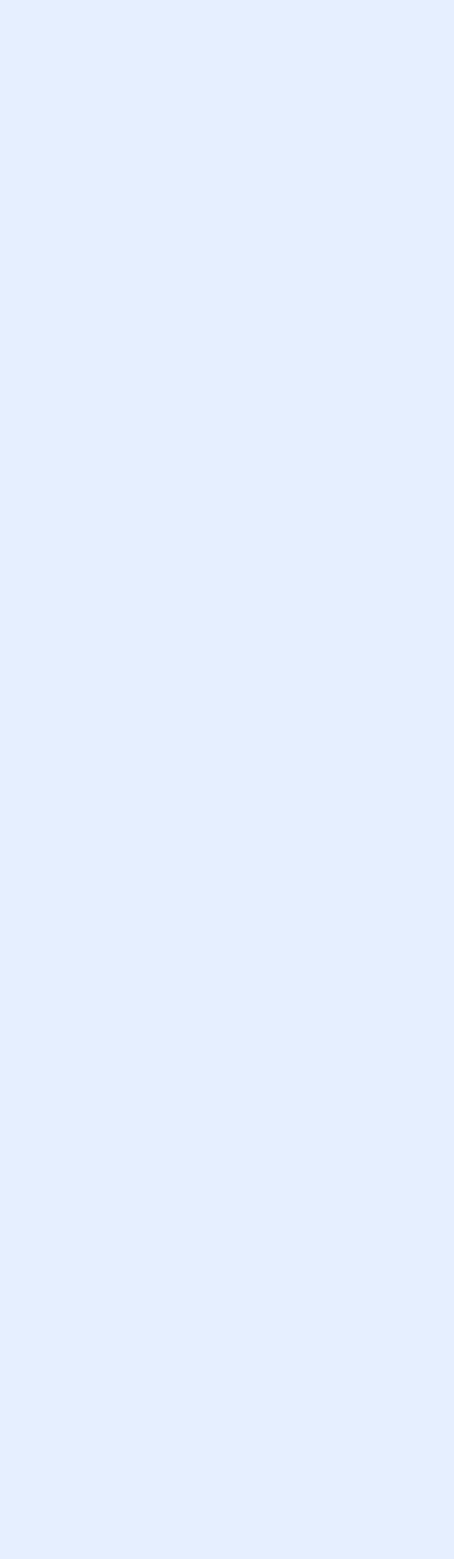
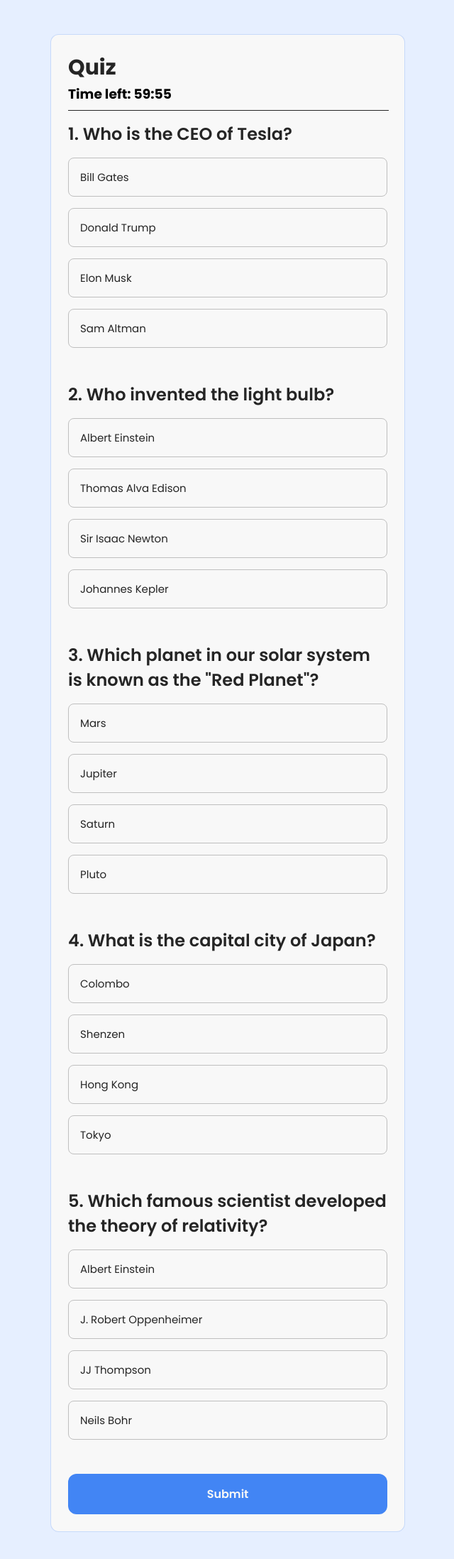
Before and after one commit to vickrant-dev/quizApp, a React (Vite) app: page /quizApp/quiz in a window 1280 px wide. Before the commit this address had no page. Shown: the top 2196 px of the page at 71% size, without its empty margins (319-959 px from the left). Before the commit the page ends 800 px from the top, so only its background shows below. Built offline with nearby package versions, Linux system fonts and the light colour scheme.

Commit message:
Updated email functionality and fixed navigation issues

```diff
--- a/src/App.jsx
+++ b/src/App.jsx
@@ -13,8 +13,8 @@ export default function App() {
                 <Router>
                     <Routes>
                         <Route path="/quizApp" element={<Welcome/>}></Route>
-                        <Route path="/quiz" element={<Quiz/>}></Route>
-                        <Route path="/results" element={<Results/>}></Route>
+                        <Route path="/quizApp/quiz" element={<Quiz/>}></Route>
+                        <Route path="/quizApp/results" element={<Results/>}></Route>
                     </Routes>
                 </Router>
             </UserProvider>
--- a/src/Components/Quiz.jsx
+++ b/src/Components/Quiz.jsx
@@ -47,13 +47,8 @@ export default function Quiz() {
         setScore(currentScore);
 
         localStorage.setItem("quizCompleted", "true");
-
-        if(!localStorage.getItem('email-sent')){
-            sendEmail(currentScore);
-            localStorage.setItem("email-sent", true);
-        }
-
-        navigate('/results', {replace: true});
+        sendEmail(currentScore);
+        navigate('/quizApp/results', {replace: true});
     }
 
     const handleTimeUp = () => {
@@ -68,13 +63,8 @@ export default function Quiz() {
         setScore(currentScore);
 
         localStorage.setItem("quizCompleted", "true");
-
-        if(!localStorage.getItem('email-sent')){
-            sendEmail(currentScore);
-            localStorage.setItem("email-sent", true);
-        }
-
-        navigate('/results', {replace: true});
+        sendEmail(currentScore);
+        navigate('/quizApp/results', {replace: true});
     }
 
     const sendEmail = (currentScore) => {
@@ -96,6 +86,8 @@ export default function Quiz() {
                         console.error("Failed to send email", error);
                     }
                 )
+
+            localStorage.removeItem('email-sent');
 
         }
         else {
--- a/src/Components/Results.jsx
+++ b/src/Components/Results.jsx
@@ -13,7 +13,7 @@ export default function Results() {
 
     useEffect(() => {
         if (localStorage.getItem('quizCompleted') !== "true") {
-            navigate('/quiz');
+            navigate('/quizApp');
         }
     }, [navigate]);
 
--- a/src/Components/Welcome.jsx
+++ b/src/Components/Welcome.jsx
@@ -46,7 +46,7 @@ export default function Welcome() {
             //     contactNo: '',
             //     indexNo: ''
             // });
-            navigate('/quiz');
+            navigate('/quizApp/quiz');
         }
 
     }
```
